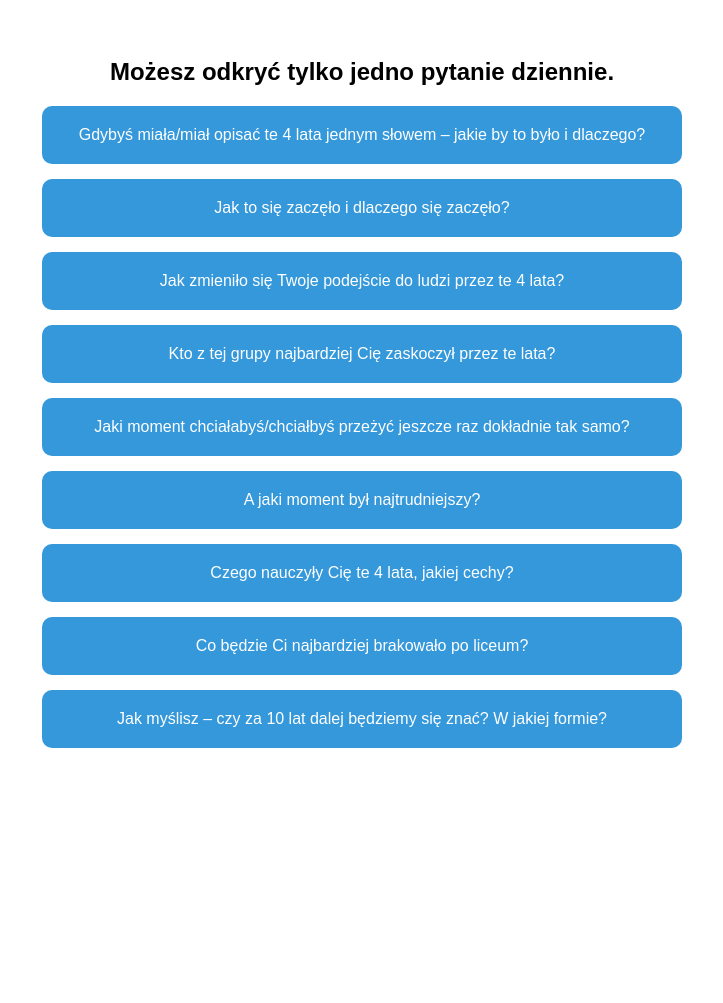
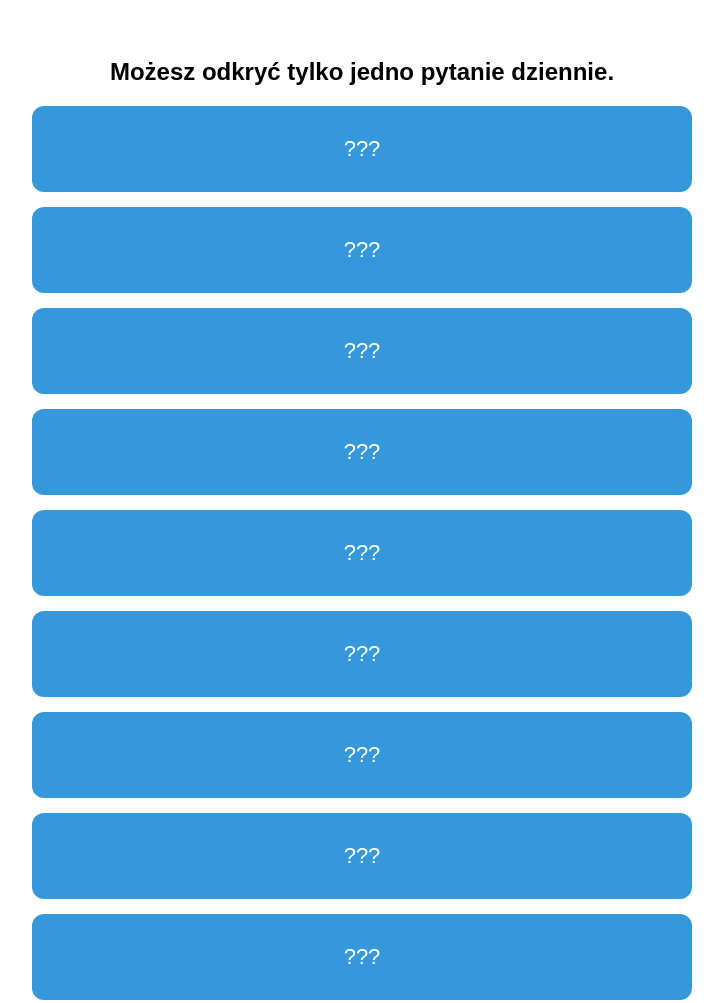
Before and after one commit to kacperkszczot1-code/Anonimowe-Pytaniaa, a plain HTML site: page index.html in a window 1280 px wide. Shown: the whole page, without its empty margins (278-1001 px from the left). Before the commit the page ends 801 px from the top, so only its background shows below. Drawn offline with Linux system fonts and the light colour scheme.

Commit message:
Update index.html

```diff
--- a/index.html
+++ b/index.html
@@ -14,23 +14,26 @@ body {
 .kafelek {
   width: 90%;
   max-width: 600px;
-  padding: 20px;
+  padding: 30px;
   margin: 15px auto;
   background: #3498db;
   color: white;
-  border-radius: 10px;
+  border-radius: 12px;
   cursor: pointer;
-  transition: background 0.3s;
+  font-size: 22px;
+  transition: background 0.3s, transform 0.2s;
 }
 
 .kafelek:hover {
   background: #2980b9;
+  transform: scale(1.02);
 }
 
 .kafelek.zablokowany {
   background: #7f8c8d;
   cursor: not-allowed;
   pointer-events: none;
+  transform: none;
 }
 </style>
 </head>
@@ -39,15 +42,15 @@ body {
 
 <h2 id="naglowek">Możesz odkryć tylko jedno pytanie dziennie.</h2>
 
-<div class="kafelek" data-id="1">Gdybyś miała/miał opisać te 4 lata jednym słowem – jakie by to było i dlaczego?</div>
-<div class="kafelek" data-id="2">Jak to się zaczęło i dlaczego się zaczęło?</div>
-<div class="kafelek" data-id="3">Jak zmieniło się Twoje podejście do ludzi przez te 4 lata?</div>
-<div class="kafelek" data-id="4">Kto z tej grupy najbardziej Cię zaskoczył przez te lata?</div>
-<div class="kafelek" data-id="5">Jaki moment chciałabyś/chciałbyś przeżyć jeszcze raz dokładnie tak samo?</div>
-<div class="kafelek" data-id="6">A jaki moment był najtrudniejszy?</div>
-<div class="kafelek" data-id="7">Czego nauczyły Cię te 4 lata, jakiej cechy?</div>
-<div class="kafelek" data-id="8">Co będzie Ci najbardziej brakowało po liceum?</div>
-<div class="kafelek" data-id="9">Jak myślisz – czy za 10 lat dalej będziemy się znać? W jakiej formie?</div>
+<div class="kafelek" data-id="1" data-question="Gdybyś miała/miał opisać te 4 lata jednym słowem – jakie by to było i dlaczego?">???</div>
+<div class="kafelek" data-id="2" data-question="Jak to się zaczęło i dlaczego się zaczęło?">???</div>
+<div class="kafelek" data-id="3" data-question="Jak zmieniło się Twoje podejście do ludzi przez te 4 lata?">???</div>
+<div class="kafelek" data-id="4" data-question="Kto z tej grupy najbardziej Cię zaskoczył przez te lata?">???</div>
+<div class="kafelek" data-id="5" data-question="Jaki moment chciałabyś/chciałbyś przeżyć jeszcze raz dokładnie tak samo?">???</div>
+<div class="kafelek" data-id="6" data-question="A jaki moment był najtrudniejszy?">???</div>
+<div class="kafelek" data-id="7" data-question="Czego nauczyły Cię te 4 lata, jakiej cechy?">???</div>
+<div class="kafelek" data-id="8" data-question="Co będzie Ci najbardziej brakowało po liceum?">???</div>
+<div class="kafelek" data-id="9" data-question="Jak myślisz – czy za 10 lat dalej będziemy się znać? W jakiej formie?">???</div>
 
 <script>
 const kafelki = document.querySelectorAll('.kafelek');
@@ -57,7 +60,7 @@ const TERAZ = Date.now();
 const MINUTA = 60 * 1000;
 const DZIEN = 24 * 60 * 60 * 1000;
 
-// ====== CZAS OBECNOŚCI NA STRONIE (1 MINUTA) ======
+// ====== 1 MINUTA OBECNOŚCI ======
 let startSesji = localStorage.getItem('startSesji');
 
 if (!startSesji) {
@@ -73,15 +76,15 @@ if (TERAZ - startSesji >= MINUTA) {
   }, MINUTA - (TERAZ - startSesji));
 }
 
-// ====== LOGIKA JEDNEGO PYTANIA NA 24H ======
+// ====== JEDNO PYTANIE NA 24H ======
 const zapis = JSON.parse(localStorage.getItem('dailyQuestion'));
 
 if (zapis && TERAZ - zapis.time < DZIEN) {
   kafelki.forEach(k => {
     if (k.dataset.id === zapis.id) {
-      k.textContent = "To jest Twoje pytanie na dziś.";
+      k.textContent = k.dataset.question;
     } else {
-      k.textContent = "Wróć jutro, aby odkryć kolejne pytanie ⏳";
+      k.textContent = "🔒 Zamknięte do jutra";
     }
     k.classList.add('zablokowany');
   });
@@ -103,9 +106,9 @@ kafelki.forEach(k => {
 
       kafelki.forEach(other => {
         if (other === k) {
-          other.textContent = "To jest Twoje pytanie na dziś.";
+          other.textContent = other.dataset.question;
         } else {
-          other.textContent = "Za późno — kolejne pytanie dopiero jutro.";
+          other.textContent = "🔒 Zamknięte do jutra";
         }
         other.classList.add('zablokowany');
       });
@@ -113,7 +116,7 @@ kafelki.forEach(k => {
   });
 });
 
-// ====== FUNKCJA BLOKUJĄCA ======
+// ====== BLOKADA ======
 function zablokujStrone(tekst) {
   naglowek.textContent = tekst;
   kafelki.forEach(k => {
```
